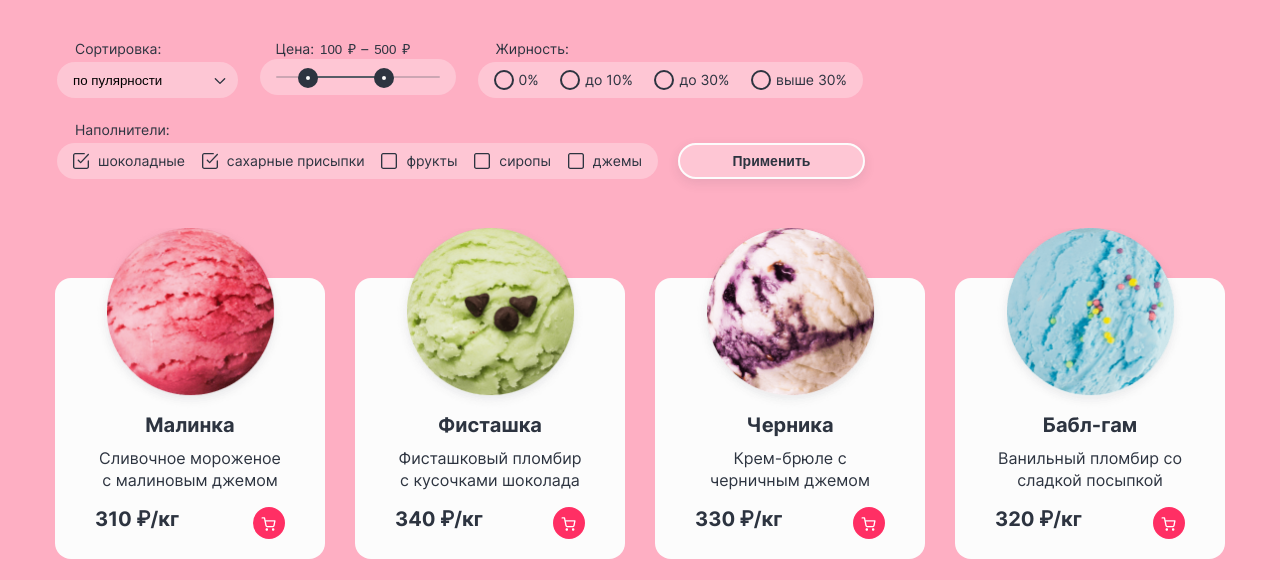
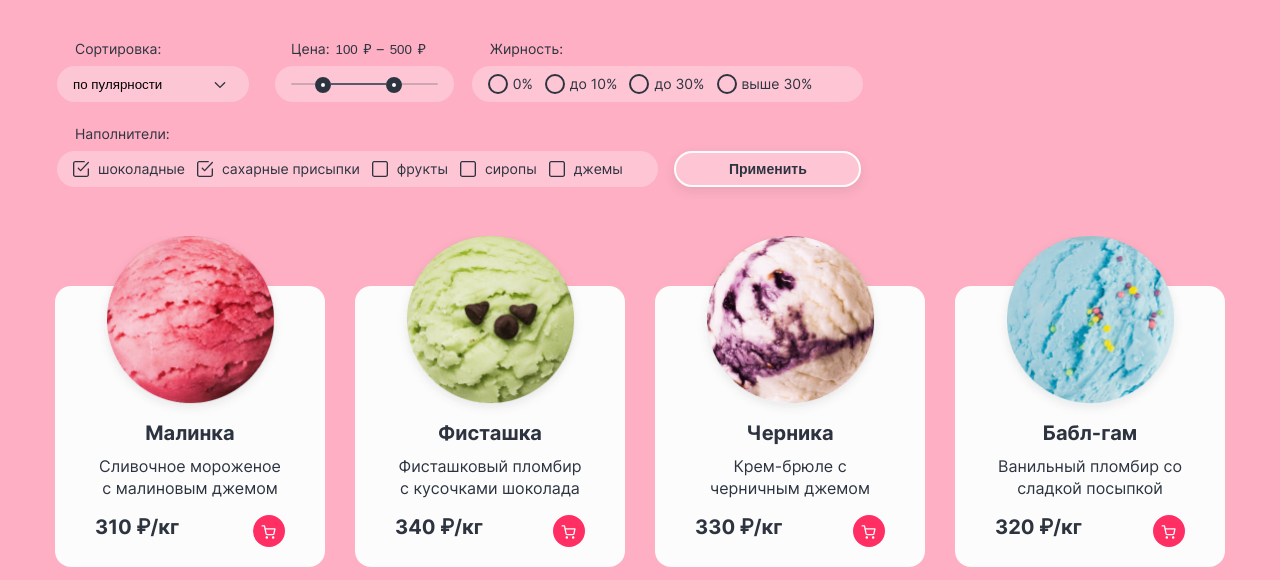
Before and after one commit to Rozzel/105020-gllacy-32, a plain HTML site: page catalog.html in a window 1280 px wide. Shown: the part 220-800 px from the top of the page. Drawn offline with Linux system fonts and the light colour scheme.

Commit message:
Работаю c сортировкой. Поправил работу маркеров.

```diff
--- a/catalog.html
+++ b/catalog.html
@@ -151,9 +151,7 @@
         <fieldset class="fieldset-filter fieldset-filter-price">
           <legend class="visually-hidden">Цена:</legend>
 
-          <div class="range">
-
-            <div class="range-wrapper-inputs">
+            <div class="range range-wrapper-inputs">
               <label class="catalog-filter-label">
                 Цена:<input class="range-input" type="text" value="100" name="min-price"> ₽
               </label>
@@ -171,8 +169,6 @@
                 </div>
               </div>
             </div>
-
-          </div>
 
         </fieldset>
 
@@ -215,7 +211,6 @@
               <li class="catalog-filter-item">
                 <label class="control">
                   <input class="visually-hidden control-input" type="checkbox" name="chocolate" value="chocolate" checked>
-
                   <span class="control-label">шоколадные</span>
                 </label>
               </li>
--- a/styles/styles.css
+++ b/styles/styles.css
@@ -286,7 +286,7 @@ img {
 }
 
 .sorting {
-  width: 100%;
+  width: 196px;
   padding-left: 5px;
   background-color: rgba(252, 252, 252, 0.0);
   border: none;
@@ -308,9 +308,9 @@ img {
   width: 810px;
   position: relative;
   display: grid;
-  column-gap: 18px;
+  column-gap: 14px;
   row-gap: 22px;
-  grid-template-columns: 1fr 1fr 1fr 1fr;
+  grid-template-columns: 196px 1fr 1fr 1fr;
   grid-template-areas:
     "f1 f2 f3 f3"
     "f4 f4 f4 f5";
@@ -342,7 +342,7 @@ img {
 
 .catalog-filter-list {
   display: flex;
-  justify-content: space-between;
+  flex-wrap: wrap;
   width: 100%;
   gap: 12px;
   padding: 0;
@@ -957,8 +957,7 @@ img {
 
 .wrapper-button-filter {
   display: flex;
-  align-content: flex-end;
-  align-items: flex-end;
+  margin-top: 27px;
 }
 
 .button-slight {
@@ -1596,9 +1595,14 @@ img {
   padding: 0;
 }
 
-.fieldset-filter > legend {
+.fieldset-filter-price {
+  margin-left: 10px;
+}
+
+.fieldset-filter > legend,
+.range {
   margin-left: 16px;
-  margin-bottom: 3px;
+  margin-bottom: 7px;
 }
 
 .wrapper-filter {
@@ -1606,21 +1610,17 @@ img {
   position: relative;
   align-items: center;
   width: 100%;
-  height: 36px;
+  min-height: 36px;
   border-radius: 30px;
   background-color: rgba(252, 252, 252, 0.3);
-  padding: 0 16px;
+  padding: 3px 16px;
   margin: 0;
   box-sizing: border-box;
 }
 
 .wrapper-filter-price {
-  width: 196px;
-  padding: 0;
-}
-
-.range {
-  position: relative;
+  width: 100%;
+  padding: 0;
 }
 
 .range-scale {
@@ -1640,22 +1640,23 @@ img {
 
 .range-bar-options {
   left: 30px;
-  width: 80px;
+  width: 75px;
 }
 
 .range-toggle {
   position: absolute;
   width: 16px;
   height: 16px;
+  border: none;
   background-color: #FCFCFC;
-  outline: 8px solid #2D3440;
+  outline: 6px solid #2D3440;
   outline-offset: -6px;
   border-radius: 50%;
 }
 
 .range-toggle:hover {
   background-color: #2D3440;
-  outline: 8px solid #FCFCFC;
+  outline: 6.5px solid #FCFCFC;
 }
 
 .range-toggle:active {
@@ -1663,9 +1664,9 @@ img {
 }
 
 .range-toggle:focus {
-  outline: 6px solid #FCFCFC;
-  outline-offset: -5px;
   background-color: #2D3440;
+  outline: 4px solid #FCFCFC;
+  outline-offset: -5.5px;
 }
 
 .toggle-min {
@@ -1679,8 +1680,7 @@ img {
 }
 
 .range-wrapper-inputs {
-  display: flex;
-  margin-left: 16px;
+  display: flex
 }
 
 .catalog-filter-label {
```
